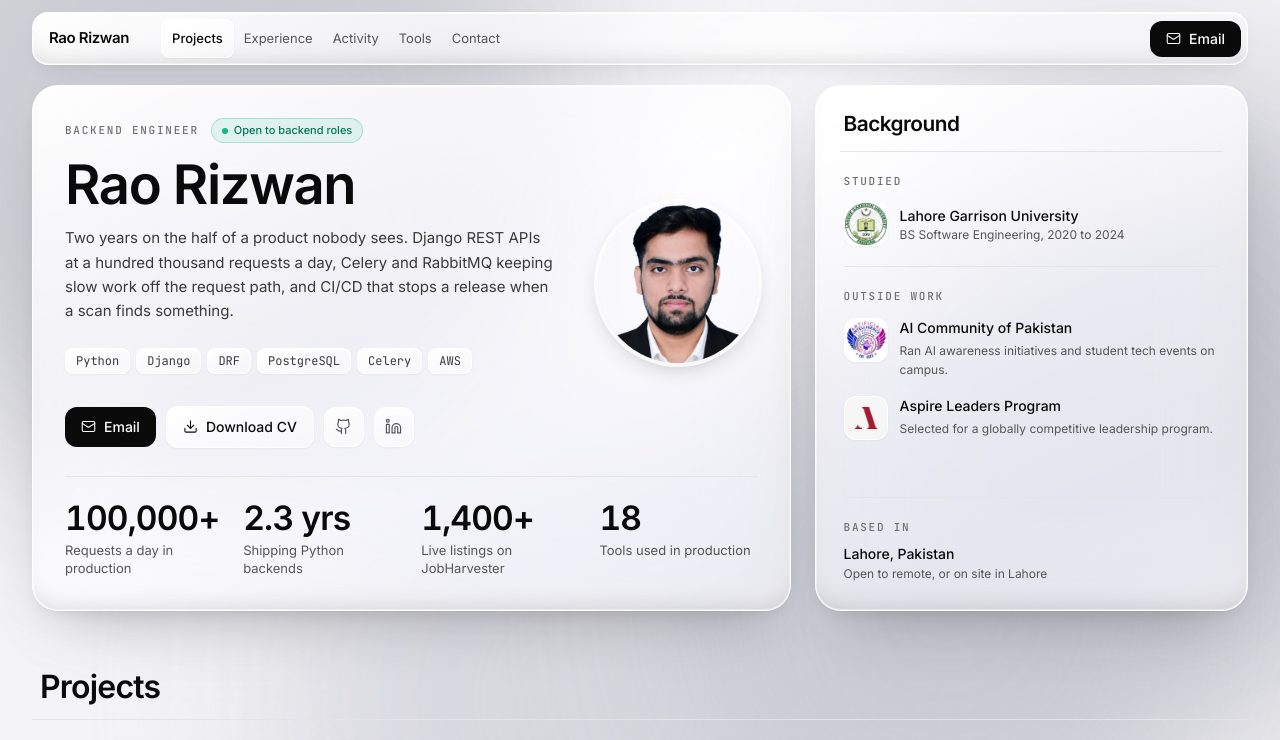
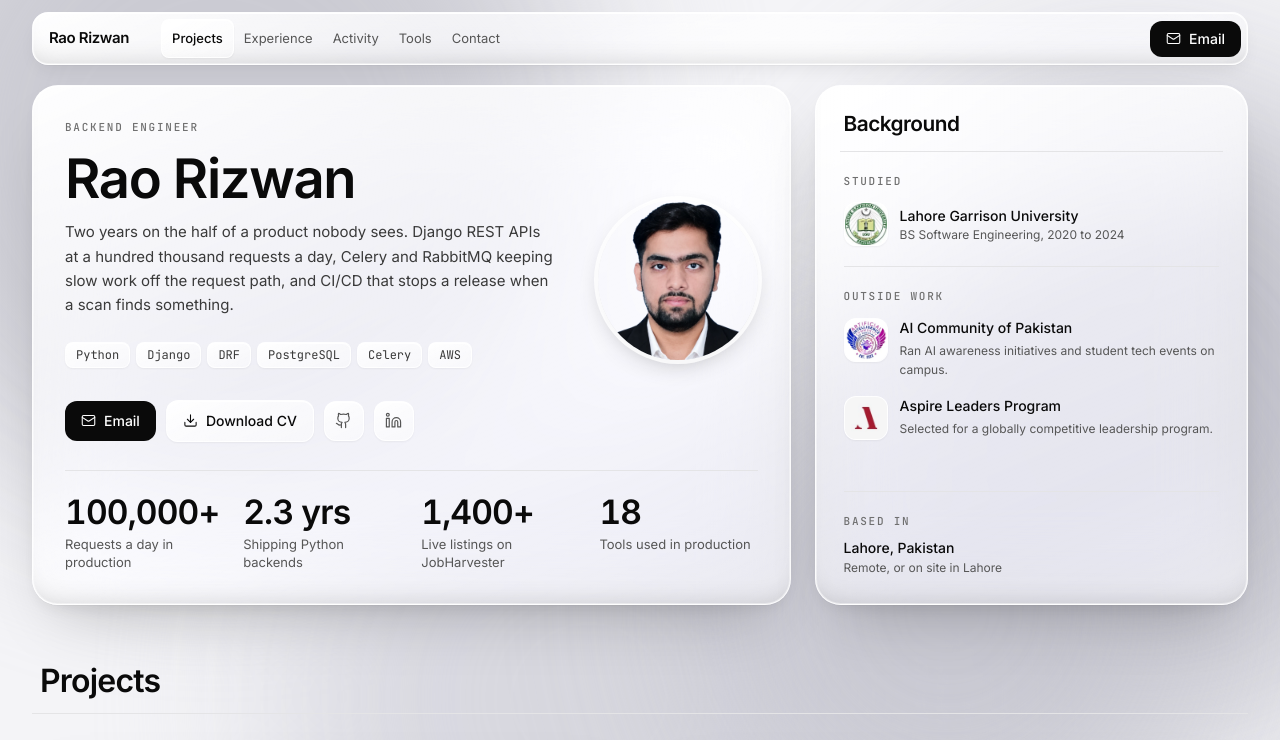
Before and after one commit to devRaoRizwan/portfolio, a React (Vite) app: page / in a window 1280 px wide. Shown: the top 740 px of the page. Built offline with nearby package versions, Linux system fonts and the light colour scheme.

Commit message:
added looking for job

```diff
--- a/scripts/covers/render.mjs
+++ b/scripts/covers/render.mjs
@@ -154,13 +154,8 @@
       radial-gradient(600px 400px at 40% 110%, #d6d6de, transparent 70%),
       #f4f4f7;
   }
-  .wrap { position: absolute; left: 84px; top: 150px; width: 640px; }
-  .pill {
-    display: inline-flex; align-items: center; gap: 10px; padding: 8px 16px; border-radius: 999px;
-    font-size: 20px; font-weight: 600; color: #047857; background: #10b98122; border: 1px solid #10b9814d;
-  }
-  .pill i { width: 10px; height: 10px; border-radius: 50%; background: #10b981; }
-  h1 { margin-top: 26px; font-size: 92px; font-weight: 700; letter-spacing: -0.04em; line-height: 1; }
+  .wrap { position: absolute; left: 84px; top: 170px; width: 640px; }
+  h1 { font-size: 92px; font-weight: 700; letter-spacing: -0.04em; line-height: 1; }
   .role { margin-top: 18px; font-family: Mono, monospace; font-size: 28px; color: #565656; }
   .stack { margin-top: 34px; display: flex; flex-wrap: wrap; gap: 10px; }
   .stack span {
@@ -175,7 +170,6 @@
   .photo img { width: 100%; height: 100%; object-fit: cover; display: block; }
   </style></head><body>
   <div class="wrap">
-    <span class="pill"><i></i>${profile.openTo}</span>
     <h1>${profile.name}</h1>
     <p class="role">${profile.role}</p>
     <div class="stack">${profile.coreStack.map((t) => `<span>${t}</span>`).join('')}</div>
--- a/src/App.jsx
+++ b/src/App.jsx
@@ -2,6 +2,7 @@
 import { Hero, Projects, Experience, Tools, Contact } from './components/Sections'
 import Header from './components/Header'
 import Activity from './components/Activity'
+import AvailabilityToast from './components/AvailabilityToast'
 
 export default function App() {
   return (
@@ -28,6 +29,7 @@
         <Contact />
       </main>
 
+      <AvailabilityToast />
       <Analytics />
     </>
   )
--- /dev/null
+++ b/src/components/AvailabilityToast.jsx
@@ -0,0 +1,96 @@
+import { useEffect, useState } from 'react'
+import { profile } from '../content'
+import { IconMail, IconX, gmailWebUrl, openGmail } from './ui'
+
+const DELAY = 3500
+const KEY = 'availability-toast-dismissed'
+
+// Browser storage can be missing or blocked, so every access is guarded.
+const wasDismissed = () => {
+  try {
+    return sessionStorage.getItem(KEY) === '1'
+  } catch {
+    return false
+  }
+}
+const rememberDismissed = () => {
+  try {
+    sessionStorage.setItem(KEY, '1')
+  } catch {
+    // Nothing to do: the toast just comes back on the next visit.
+  }
+}
+
+// A small note that slides in after a few seconds and steps aside while the
+// Contact section, which says the same thing, is on screen.
+export default function AvailabilityToast() {
+  const [ready, setReady] = useState(false)
+  const [dismissed, setDismissed] = useState(false)
+  const [contactInView, setContactInView] = useState(false)
+
+  useEffect(() => {
+    if (!profile.openTo || wasDismissed()) return
+    const timer = setTimeout(() => setReady(true), DELAY)
+
+    const contact = document.getElementById('contact')
+    let observer
+    if (contact && typeof IntersectionObserver !== 'undefined') {
+      observer = new IntersectionObserver(([entry]) => setContactInView(entry.isIntersecting), { threshold: 0.2 })
+      observer.observe(contact)
+    }
+    return () => {
+      clearTimeout(timer)
+      observer?.disconnect()
+    }
+  }, [])
+
+  const dismiss = () => {
+    setDismissed(true)
+    rememberDismissed()
+  }
+
+  const visible = ready && !dismissed && !contactInView
+
+  return (
+    <div
+      role="status"
+      aria-hidden={!visible}
+      className={`no-print fixed inset-x-3 bottom-3 z-50 transition duration-500 ease-out sm:inset-x-auto sm:bottom-5 sm:right-5 sm:w-[340px] ${
+        visible ? 'translate-y-0 opacity-100' : 'pointer-events-none translate-y-4 opacity-0'
+      }`}
+    >
+      <div className="flex items-start gap-3 rounded-2xl border border-white/80 bg-white/95 p-4 shadow-[0_1px_2px_rgba(10,10,10,0.05),0_18px_40px_-12px_rgba(10,10,10,0.3)] backdrop-blur-xl">
+        <span aria-hidden className="relative mt-1.5 flex h-2 w-2 shrink-0">
+          <span className="absolute inline-flex h-full w-full animate-ping rounded-full bg-[#10b981] opacity-70" />
+          <span className="relative inline-flex h-2 w-2 rounded-full bg-[#10b981]" />
+        </span>
+
+        <div className="min-w-0 flex-1">
+          <p className="text-sm font-semibold text-ink">{profile.openTo}</p>
+          <p className="mt-0.5 text-[13px] leading-snug text-muted">{profile.availability}</p>
+          <a
+            href={gmailWebUrl(profile.email)}
+            onClick={(e) => openGmail(e, profile.email)}
+            target="_blank"
+            rel="noreferrer noopener"
+            tabIndex={visible ? 0 : -1}
+            className="mt-3 inline-flex items-center gap-2 rounded-xl bg-accent px-3.5 py-2 text-[13px] font-medium text-white transition-colors hover:bg-accent-dark"
+          >
+            <IconMail width={14} height={14} />
+            Email me
+          </a>
+        </div>
+
+        <button
+          type="button"
+          onClick={dismiss}
+          aria-label="Dismiss"
+          tabIndex={visible ? 0 : -1}
+          className="-m-1.5 flex h-8 w-8 shrink-0 items-center justify-center rounded-lg text-faint transition-colors hover:bg-white/60 hover:text-ink"
+        >
+          <IconX width={15} height={15} />
+        </button>
+      </div>
+    </div>
+  )
+}
--- a/src/components/Sections.jsx
+++ b/src/components/Sections.jsx
@@ -124,15 +124,7 @@
                   </picture>
 
                   <div className="min-w-0">
-                    <div className="mb-1.5 flex flex-wrap items-center gap-x-3 gap-y-1.5 lg:mb-4">
-                      <p className="eyebrow">{profile.role}</p>
-                      {profile.openTo && (
-                        <span className="inline-flex items-center gap-1.5 rounded-full border border-[#10b981]/30 bg-[#10b981]/10 px-2.5 py-0.5 text-[11px] font-medium text-[#047857]">
-                          <span aria-hidden className="h-1.5 w-1.5 rounded-full bg-[#10b981]" />
-                          {profile.openTo}
-                        </span>
-                      )}
-                    </div>
+                    <p className="eyebrow mb-1.5 lg:mb-4">{profile.role}</p>
                     <h1 className="text-[1.9rem] leading-[0.95] tracking-tight sm:text-[3rem] lg:text-[3.4rem]">
                       {profile.name}
                     </h1>
@@ -492,16 +484,7 @@
           />
           <div className="relative grid gap-10 lg:grid-cols-[1.2fr_1fr] lg:items-center lg:gap-14">
             <div>
-              {profile.openTo && (
-                <span className="inline-flex items-center gap-2 rounded-full border border-[#10b981]/30 bg-[#10b981]/10 px-3 py-1 text-[12px] font-medium text-[#6ee7b7]">
-                  <span aria-hidden className="relative flex h-1.5 w-1.5">
-                    <span className="absolute inline-flex h-full w-full animate-ping rounded-full bg-[#10b981] opacity-70" />
-                    <span className="relative inline-flex h-1.5 w-1.5 rounded-full bg-[#10b981]" />
-                  </span>
-                  {profile.openTo}
-                </span>
-              )}
-              <h3 className="mt-5 text-[1.9rem] font-semibold leading-[1.05] tracking-tight text-white sm:text-[2.6rem]">
+              <h3 className="text-[1.9rem] font-semibold leading-[1.05] tracking-tight text-white sm:text-[2.6rem]">
                 Need a backend that holds up under load?
               </h3>
               <p className="mt-4 max-w-md text-[15px] leading-relaxed text-white/65">
--- a/src/components/ui.jsx
+++ b/src/components/ui.jsx
@@ -129,6 +129,13 @@
 export const IconCheck = (p) => (
   <svg {...base} {...p}>
     <path d="M20 6 9 17l-5-5" />
+  </svg>
+)
+
+export const IconX = (p) => (
+  <svg {...base} {...p}>
+    <path d="M18 6 6 18" />
+    <path d="m6 6 12 12" />
   </svg>
 )
 
--- a/src/content.js
+++ b/src/content.js
@@ -18,7 +18,7 @@
 
   openTo: 'Open to backend roles',
   location: 'Lahore, Pakistan',
-  availability: 'Open to remote, or on site in Lahore',
+  availability: 'Remote, or on site in Lahore',
 
   photo: '/images/rao.webp',
   photoFallback: '/images/rao.png',
```
Also changed, not shown: src/activity.json (+1 -1 lines), public/images/og.png.
